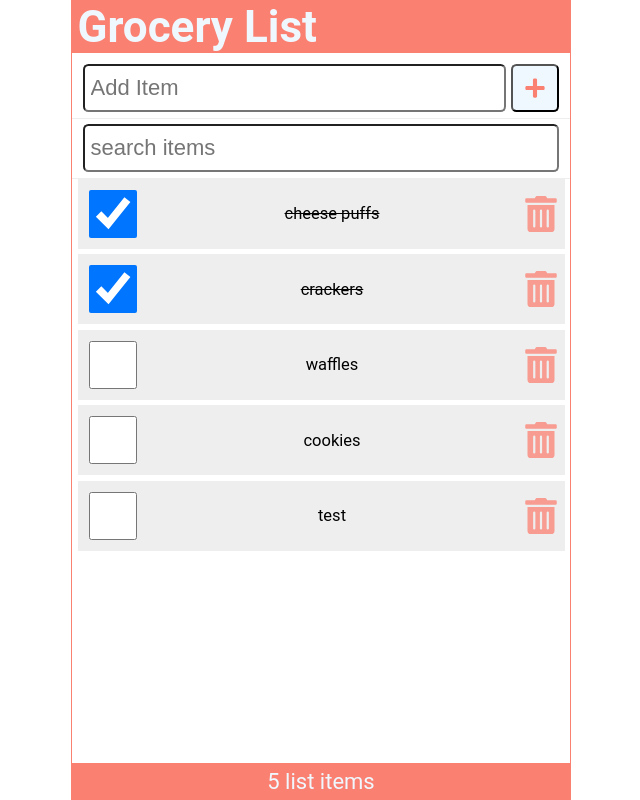
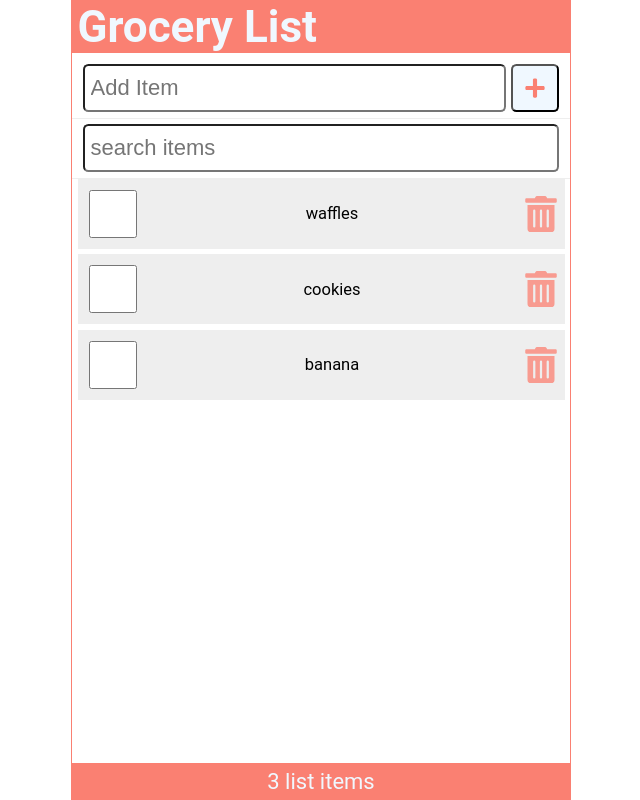
Before and after one commit to ktllama/blog, a React (Create React App) app: page / in a window 1280 px wide. Shown: the whole page, without its empty margins (319-959 px from the left). Built offline with nearby package versions, Linux system fonts and the light colour scheme; data requests are answered from the project's data file.

Commit message:
added DELETE option- no longer use local storage- now CRUD operations are complete

```diff
--- a/data/db.json
+++ b/data/db.json
@@ -1,15 +1,5 @@
 {
   "items": [
-    {
-      "id": 1,
-      "checked": true,
-      "item": "cheese puffs"
-    },
-    {
-      "id": 2,
-      "checked": true,
-      "item": "crackers"
-    },
     {
       "id": 3,
       "checked": false,
@@ -21,9 +11,9 @@
       "item": "cookies"
     },
     {
-      "id": 5,
+      "id": 6,
       "checked": false,
-      "item": "test"
+      "item": "banana"
     }
   ]
 }
--- a/src/App.js
+++ b/src/App.js
@@ -47,12 +47,13 @@ function App() {
   //can send messaged back to rest api to keep database insync with state
 
   const addItem = async (item) => {
+    //add item to state
     const id = items.length ? items[items.length - 1].id + 1 : 1;
     const myNewItem = { id, checked: false, item };
     const listItems = [ ...items, myNewItem ];
     setItems(listItems);
 
-    //define post options here to add item to server
+    //POST item to api
     const postOptions = {
       method: 'POST',
       headers: {
@@ -66,10 +67,11 @@ function App() {
   }
 
   const handleCheck = async (id) => {
+    //UPDATE item in state
     const listItems = items.map((item) => item.id === id ? { ...item, checked: !item.checked } : item);
     setItems(listItems);
 
-    //Updating list- patch- need to first define item we will update (myItem) then use update options to update checked state
+    //UPDATE/PATCH item in api- patch- need to first define item we will update (myItem) then use update options to update checked state
     const myItem = listItems.filter((item) => item.id === id);
     const updateOptions = {
       method: 'PATCH',
@@ -83,9 +85,16 @@ function App() {
     if (result) setFetchError(result);
   }
 
-  const handleDelete = (id) => {
+  const handleDelete = async  (id) => {
+    //DELETE item in state
     const listItems = items.filter((item) => item.id !== id);
     setItems(listItems);
+
+    //DELETE item in api
+    const deleteOptions = { method: 'DELETE'};
+    const reqUrl = `${API_URL}/${id}` //acessing a specific item to update with patch w this url+id
+    const result = await apiRequest(reqUrl, deleteOptions);
+    if (result) setFetchError(result);
   }
 
   const handleSubmit = (e) => {
```
